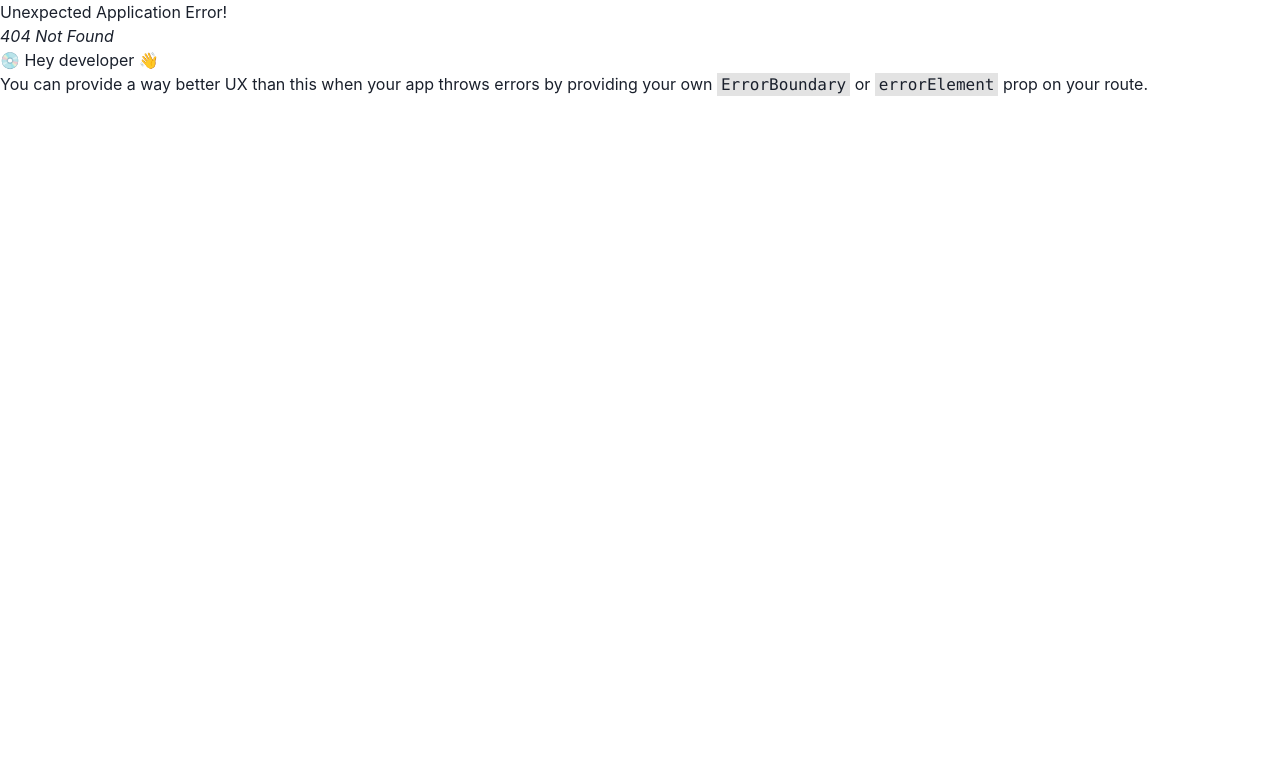
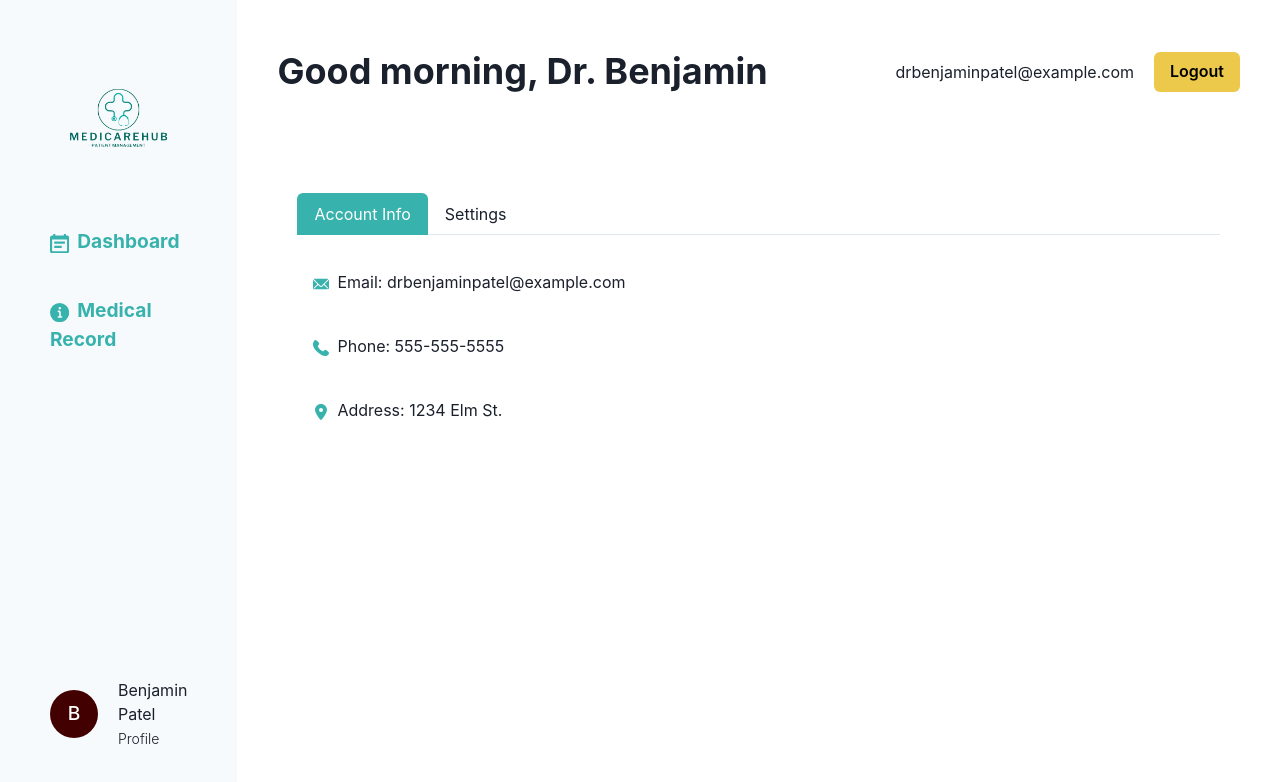
Before and after one commit to sorawat38/CLCM3506-Final-Exam, a React (Vite) app: page /profile in a window 1280 px wide. Before the commit this address had no page. Shown: the top 782 px of the page. Built offline with nearby package versions, Linux system fonts and the light colour scheme.

Commit message:
feat: add profile

```diff
--- a/src/App.tsx
+++ b/src/App.tsx
@@ -7,12 +7,14 @@ import {
   RouterProvider,
 } from "react-router-dom";
 import RootLayout from "./layouts/RootLayout.tsx";
+import Profile from "./pages/Profile.tsx";
 
 const router = createBrowserRouter(
   createRoutesFromElements(
     <Route path="/" element={<RootLayout />}>
       <Route index element={<Dashboard />} />,
       <Route path="medical-record" element={<MedicalRecord />} />,
+      <Route path="profile" element={<Profile />} />,
     </Route>,
   ),
 );
--- a/src/components/Sidebar.tsx
+++ b/src/components/Sidebar.tsx
@@ -68,6 +68,7 @@ function Sidebar() {
           <Text>Benjamin Patel</Text>
           <Text
             as={ReactRouterLink}
+            to={"/profile"}
             fontSize={"sm"}
             fontWeight={"light"}
             onMouseOver={handleMouseOver}
--- /dev/null
+++ b/src/pages/Profile.tsx
@@ -0,0 +1,43 @@
+import {
+  List,
+  ListIcon,
+  ListItem,
+  Tab,
+  TabList,
+  TabPanel,
+  TabPanels,
+  Tabs,
+} from "@chakra-ui/react";
+import { EmailIcon, PhoneIcon } from "@chakra-ui/icons";
+import { FaLocationDot } from "react-icons/fa6";
+
+function Profile() {
+  return (
+    <Tabs mt={"40px"} p={"20px"} colorScheme={"teal"} variant={"enclosed"}>
+      <TabList>
+        <Tab _selected={{ color: "white", bg: "teal.400" }}>Account Info</Tab>
+        <Tab _selected={{ color: "white", bg: "teal.400" }}>Settings</Tab>
+      </TabList>
+      <TabPanels>
+        <TabPanel>
+          <List spacing={10} mt={"20px"}>
+            <ListItem>
+              <ListIcon as={EmailIcon} color={"teal.400"} />
+              Email: drbenjaminpatel@example.com
+            </ListItem>
+            <ListItem>
+              <ListIcon as={PhoneIcon} color={"teal.400"} />
+              Phone: 555-555-5555
+            </ListItem>
+            <ListItem>
+              <ListIcon as={FaLocationDot} color={"teal.400"} />
+              Address: 1234 Elm St.
+            </ListItem>
+          </List>
+        </TabPanel>
+      </TabPanels>
+    </Tabs>
+  );
+}
+
+export default Profile;
```
